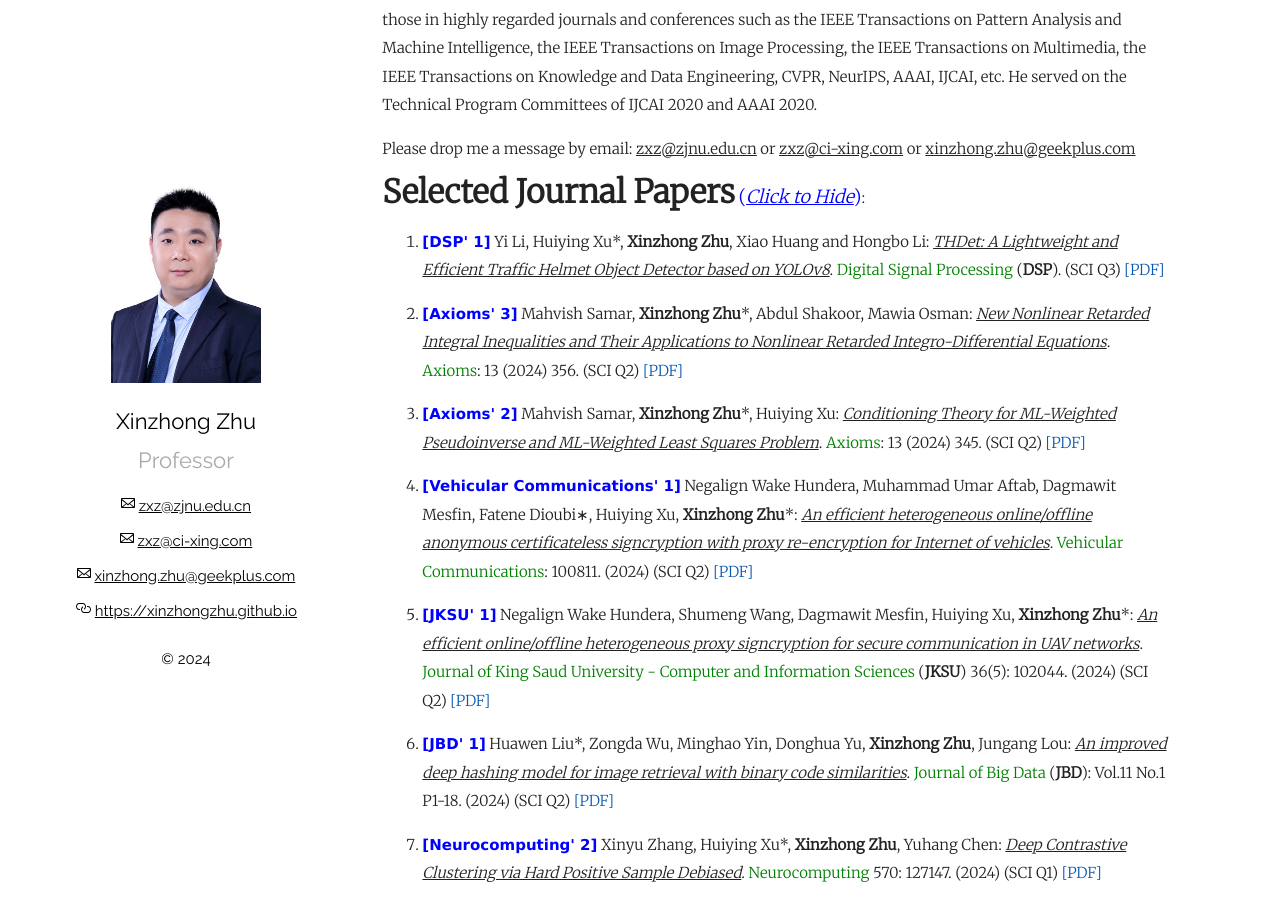
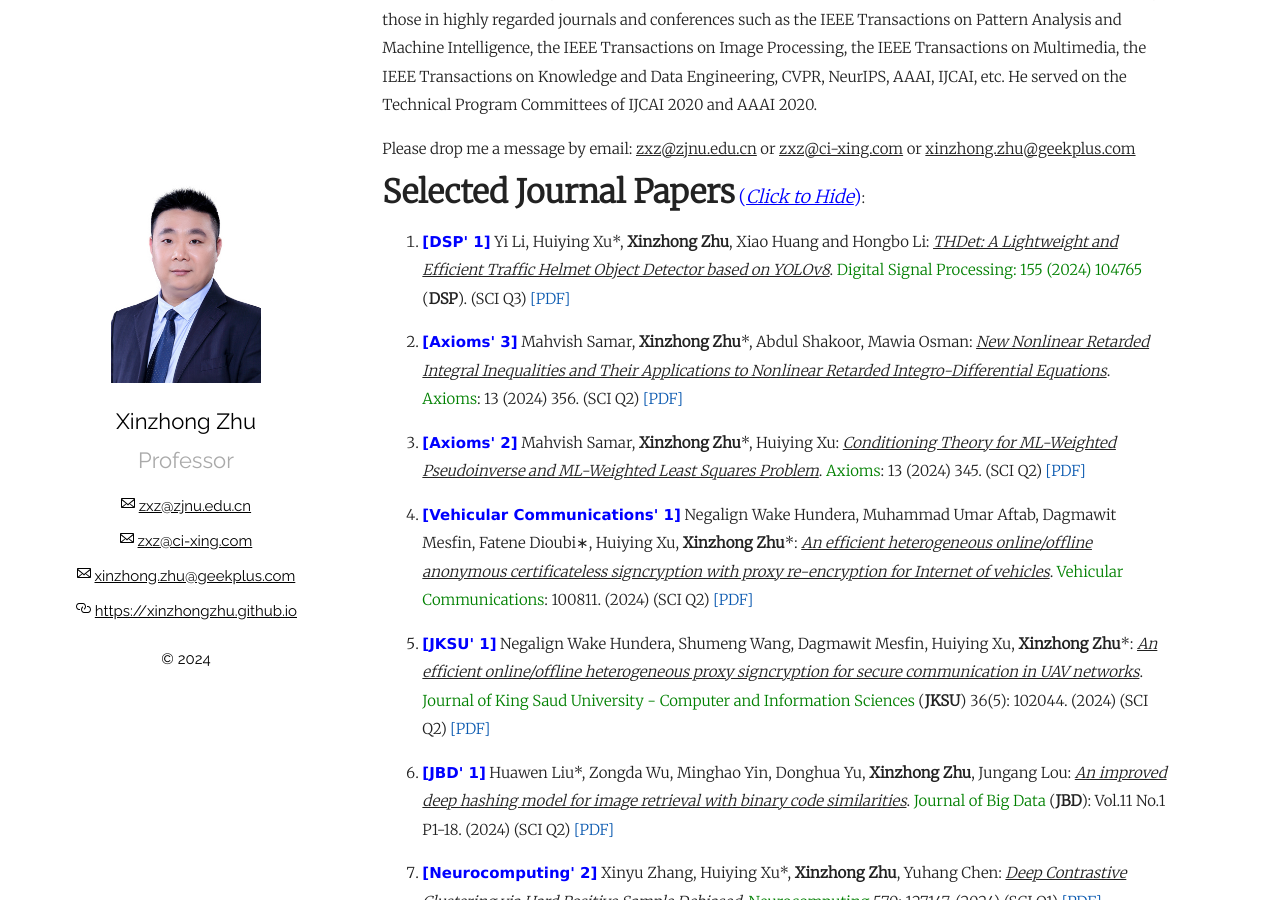
Before and after one commit to xinzhongzhu/xinzhongzhu.github.io, a Jekyll site: the page built from index.md, in a window 1280 px wide and 900 px high, scrolled down 347 px. Built offline with Jekyll 4.4.1, drawn with Linux system fonts in a browser that asks for light colours.

Commit message:
Update index.md

```diff
--- a/index.md
+++ b/index.md
@@ -16,7 +16,7 @@ Please drop me a message by email: <u>zxz@zjnu.edu.cn</u> or <u>zxz@ci-xing.com<
   <p>
   <ol>
 
- <p style="margin-top: 8px;"><li><font face="verdana" color="blue"><b>[DSP' 1]</b></font> Yi Li, Huiying Xu*, <b>Xinzhong Zhu</b>, Xiao Huang and Hongbo Li: <i><u>THDet: A Lightweight and Efficient Traffic Helmet Object Detector based on YOLOv8</u></i>. <font color="green">Digital Signal Processing</font> (<b>DSP</b>). (SCI Q3) <a href = "https://huiyingxu-zj.github.io/document/2024_9_15.pdf">[PDF]</a></li></p>
+ <p style="margin-top: 8px;"><li><font face="verdana" color="blue"><b>[DSP' 1]</b></font> Yi Li, Huiying Xu*, <b>Xinzhong Zhu</b>, Xiao Huang and Hongbo Li: <i><u>THDet: A Lightweight and Efficient Traffic Helmet Object Detector based on YOLOv8</u></i>. <font color="green">Digital Signal Processing: 155 (2024) 104765</font> (<b>DSP</b>). (SCI Q3) <a href = "https://huiyingxu-zj.github.io/document/2024_9_15.pdf">[PDF]</a></li></p>
 
 
 
```
